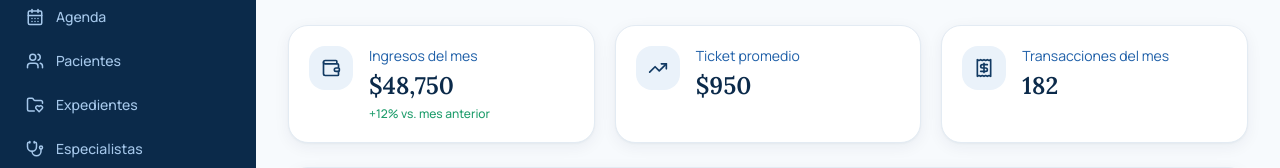
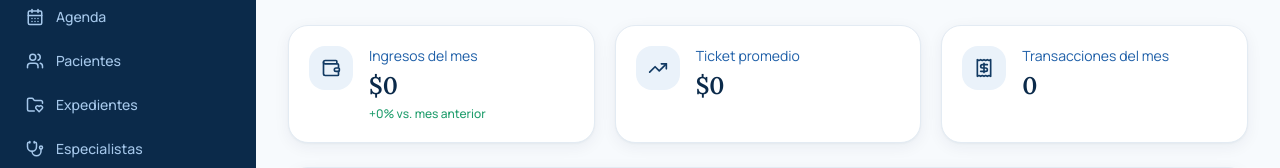
Before and after one commit to guadalupecasta15-art/sanando-pies, a Next.js app: page /finanzas in a window 1280 px wide. Shown: the part 135-303 px from the top of the page. Built offline with nearby package versions, Linux system fonts and the light colour scheme; no server answers; the database is empty.

Commit message:
Conectar sección de Finanzas a datos reales de Supabase

```diff
--- a/src/app/(admin)/finanzas/page.tsx
+++ b/src/app/(admin)/finanzas/page.tsx
@@ -3,22 +3,32 @@ import { Wallet, TrendingUp, Receipt } from "lucide-react";
 import { Card, CardHeader, CardTitle, CardContent } from "@/components/ui/card";
 import { StatCard } from "@/components/admin/stat-card";
 import { RevenueLineChart } from "@/components/admin/charts";
-import { revenueByMonth, dashboardStats } from "@/constants/mock-data";
+import { getDashboardStats, getRevenueByMonth, getFinanceSummary } from "@/features/dashboard/queries";
 import { formatCurrency } from "@/lib/utils";
 
 export const metadata: Metadata = { title: "Finanzas" };
 
-export default function FinanzasPage() {
+export default async function FinanzasPage() {
+  const [dashboardStats, revenueByMonth, financeSummary] = await Promise.all([
+    getDashboardStats(),
+    getRevenueByMonth(),
+    getFinanceSummary(),
+  ]);
+
   return (
     <div className="space-y-6">
       <h1 className="font-display text-2xl font-semibold text-primary-900">Finanzas</h1>
-
       <div className="grid gap-5 sm:grid-cols-3">
-        <StatCard icon={Wallet} label="Ingresos del mes" value={formatCurrency(dashboardStats.monthlyRevenue)} trend="up" helper={`+${dashboardStats.revenueChangePct}% vs. mes anterior`} />
-        <StatCard icon={TrendingUp} label="Ticket promedio" value={formatCurrency(950)} />
-        <StatCard icon={Receipt} label="Transacciones del mes" value="182" />
+        <StatCard
+          icon={Wallet}
+          label="Ingresos del mes"
+          value={formatCurrency(dashboardStats.monthlyRevenue)}
+          trend={dashboardStats.revenueChangePct >= 0 ? "up" : "down"}
+          helper={`${dashboardStats.revenueChangePct >= 0 ? "+" : ""}${dashboardStats.revenueChangePct}% vs. mes anterior`}
+        />
+        <StatCard icon={TrendingUp} label="Ticket promedio" value={formatCurrency(financeSummary.averageTicket)} />
+        <StatCard icon={Receipt} label="Transacciones del mes" value={financeSummary.transactionsThisMonth.toString()} />
       </div>
-
       <Card>
         <CardHeader><CardTitle>Ingresos mensuales</CardTitle></CardHeader>
         <CardContent><RevenueLineChart data={revenueByMonth} /></CardContent>
--- a/src/features/dashboard/queries.ts
+++ b/src/features/dashboard/queries.ts
@@ -180,3 +180,25 @@ export async function getTreatmentDistribution(): Promise<TreatmentSlice[]> {
 
   return slices;
 }
+
+export interface FinanceSummary {
+  transactionsThisMonth: number;
+  averageTicket: number;
+}
+
+export async function getFinanceSummary(): Promise<FinanceSummary> {
+  const supabase = await createClient();
+  const now = new Date();
+  const thisMonthStart = new Date(now.getFullYear(), now.getMonth(), 1).toISOString();
+
+  const { data } = await supabase.from("sales").select("total").gte("created_at", thisMonthStart);
+
+  const sales = data ?? [];
+  const total = sales.reduce((sum, s) => sum + Number(s.total), 0);
+  const averageTicket = sales.length > 0 ? Math.round(total / sales.length) : 0;
+
+  return {
+    transactionsThisMonth: sales.length,
+    averageTicket,
+  };
+}
```
